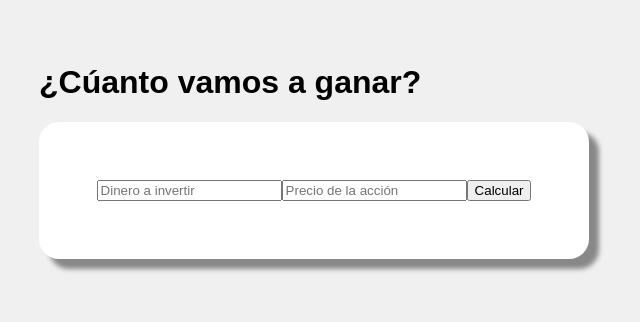
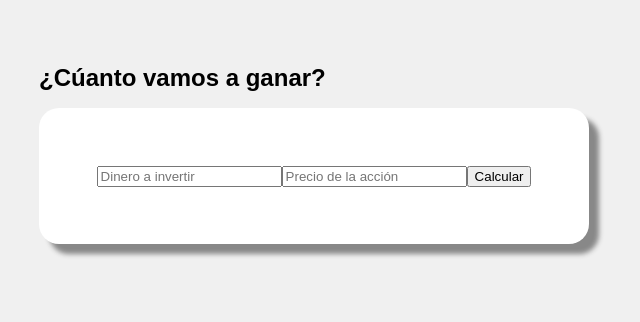
Before and after one commit to carlosvin/pricecalculator, a Flask app: page / in a window 1280 px wide. Shown: the top 322 px of the page, without its empty margins (25-665 px from the left). Run offline with Flask 2, Linux system fonts and the light colour scheme.

Commit message:
font size

```diff
--- a/static/style.css
+++ b/static/style.css
@@ -1,8 +1,17 @@
+html {
+	font-size: 62.5%;
+}
 body{
 	margin: 5%;
 	background: rgb(240,240,240);
 	font-family: arial;
+	font-size: 14px; font-size: 1.4rem;
 }
+
+h1   {
+	font-size: 24px; font-size: 2.4rem;
+}
+
 
 .page{
 }
```
